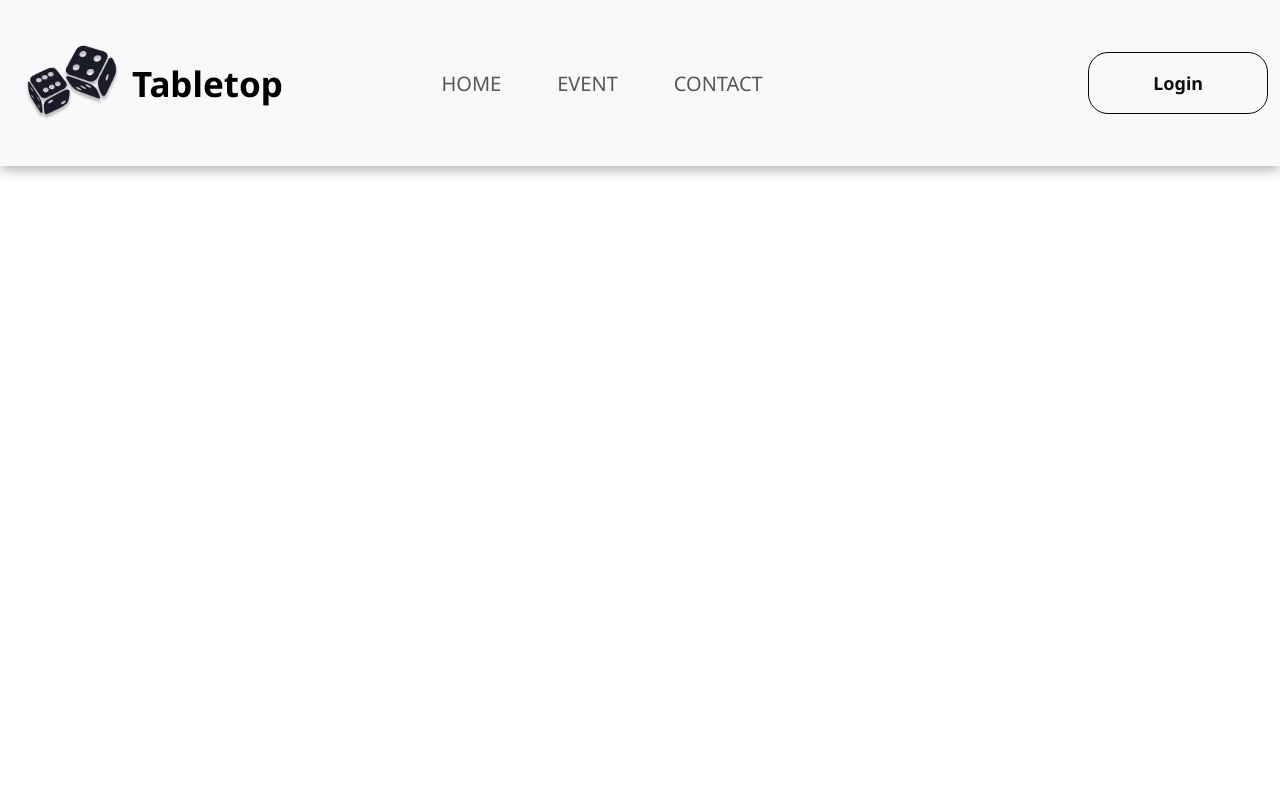
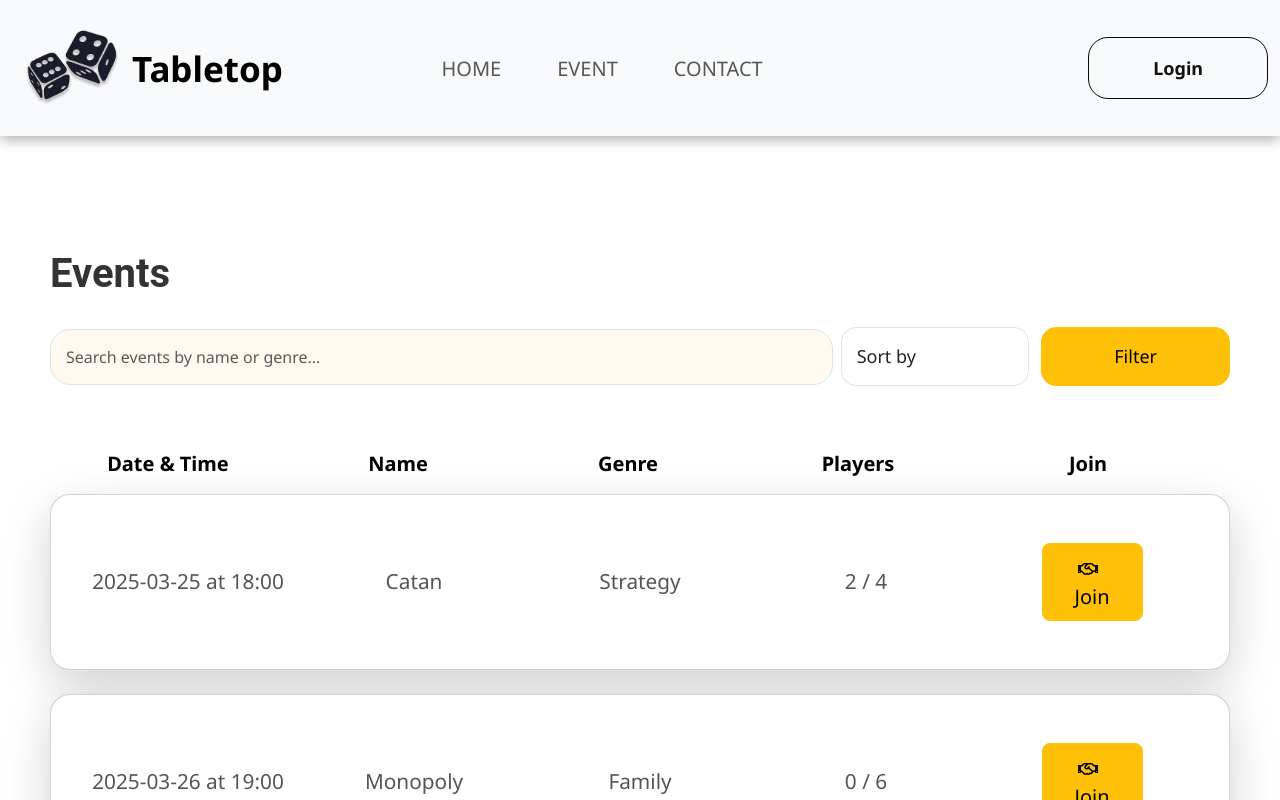
Before and after one commit to goddessesss/TabletopClient, a React (Vite) app: page /events in a window 1280 px wide. Shown: the top 800 px of the page. Built offline with nearby package versions, Linux system fonts and the light colour scheme.

Commit message:
adding events pages

```diff
--- a/src/AppRouter.jsx
+++ b/src/AppRouter.jsx
@@ -1,12 +1,14 @@
 import { Routes, Route } from 'react-router-dom';
 import Home from "./pages/Home";
 import Auth from "./pages/Auth.jsx";
+import Events from './pages/Events.jsx';
 
 const AppRouter = () => {
   return (
     <Routes>
       <Route path="/" element={<Home />} />
       <Route path="/auth" element={<Auth />} />
+      <Route path="/events" element={<Events />} />
     </Routes>
   );
 };
--- a/src/components/Navbar/Navbar.css
+++ b/src/components/Navbar/Navbar.css
@@ -1,5 +1,5 @@
 nav.navbar {
-  padding: 18px 0;
+  padding: 3px 0;
   position: fixed;
   width: 100%;
   top: 0;
--- a/src/components/Navbar/Navbar.jsx
+++ b/src/components/Navbar/Navbar.jsx
@@ -26,7 +26,7 @@ function Navbar() {
   return (
     <BootstrapNavbar expand="lg" className={`w-100 ${scrolled ? 'scrolled' : ''} bg-body-tertiary`}>
       <Container fluid>
-        <BootstrapNavbar.Brand as={Link} to="/#home">
+        <BootstrapNavbar.Brand as={Link} to="/">
           <img
             src={logo}
             alt="Logo"
@@ -37,9 +37,9 @@ function Navbar() {
         <BootstrapNavbar.Toggle aria-controls="basic-navbar-nav" />
         <BootstrapNavbar.Collapse id="basic-navbar-nav">
           <Nav className="mx-auto nav-links">
-            <Nav.Link as={Link} to="/#home" className="nav-item">Home</Nav.Link>
-            <Nav.Link as={Link} to="/#event" className="nav-item">Event</Nav.Link>
-            <Nav.Link as={Link} to="/#contact" className="nav-item">Contact</Nav.Link>
+            <Nav.Link as={Link} to="/" className="nav-item">Home</Nav.Link>
+            <Nav.Link as={Link} to="/events" className="nav-item">Event</Nav.Link>
+            <Nav.Link as={Link} to="/contact" className="nav-item">Contact</Nav.Link>
           </Nav>
 
           <div className="navbar-text">
--- /dev/null
+++ b/src/components/Search/SearchBar.jsx
@@ -0,0 +1,17 @@
+import React from 'react';
+import { Form } from 'react-bootstrap';
+
+function SearchBar({ searchTerm, setSearchTerm }) {
+  return (
+    <Form.Control
+      type="text"
+      placeholder="Search events by name or genre..."
+      className="search-bar"
+      value={searchTerm}
+      onChange={(e) => setSearchTerm(e.target.value)}
+      style={{ padding: '15px', backgroundColor: '#FFF9F0', borderRadius: '20px' }}
+    />
+  );
+}
+
+export default SearchBar;
--- a/src/pages/Auth.jsx
+++ b/src/pages/Auth.jsx
@@ -3,7 +3,7 @@ import authLogo from '../assets/auth-logo.png';
 import { FaEye, FaEyeSlash, FaGoogle } from 'react-icons/fa';
 import '../styles/auth.css';
 
-const Auth = () => {
+function Auth() {
   const [email, setEmail] = useState('');
   const [password, setPassword] = useState('');
   const [isLoginMode, setLoginMode] = useState(true);
--- /dev/null
+++ b/src/pages/Events.jsx
@@ -0,0 +1,121 @@
+import React, { useState } from 'react';
+import { Button, Card, Row, Col, Form } from 'react-bootstrap';
+import { FaRegHandshake } from 'react-icons/fa';
+import SearchBar from '../components/Search/SearchBar.jsx';
+import '../styles/Events.css';
+
+function Events() {
+  const [searchTerm, setSearchTerm] = useState('');
+  const [sortOption, setSortOption] = useState('default');
+  const [events, setEvents] = useState([
+    { id: 1, name: "Catan", date: "2025-03-25", time: "18:00", genre: "Strategy", players: 4, joined: 2 },
+    { id: 2, name: "Monopoly", date: "2025-03-26", time: "19:00", genre: "Family", players: 6, joined: 0 },
+    { id: 3, name: "Pandemic", date: "2025-03-27", time: "17:00", genre: "Cooperative", players: 4, joined: 0 },
+  ]);
+
+  const handleJoin = (eventId) => {
+    setEvents(events.map(event =>
+      event.id === eventId && event.joined < event.players
+        ? { ...event, joined: event.joined + 1 }
+        : event
+    ));
+    alert(`You joined the event: ${eventId}`);
+  };
+
+  const handleSearchChange = (e) => {
+    setSearchTerm(e.target.value);
+  };
+
+  const handleSortChange = (e) => {
+    setSortOption(e.target.value);
+  };
+
+  const filteredEvents = events
+    .filter(event => event.name.toLowerCase().includes(searchTerm.toLowerCase()) || event.genre.toLowerCase().includes(searchTerm.toLowerCase()))
+    .sort((a, b) => {
+      if (sortOption === 'newest') {
+        return new Date(b.date) - new Date(a.date);
+      }
+      if (sortOption === 'name-asc') {
+        return a.name.localeCompare(b.name);
+      }
+      if (sortOption === 'name-desc') {
+        return b.name.localeCompare(a.name);
+      }
+      return 0;
+    });
+
+  return (
+    <div className="events-container">
+      <h1 className="events-title">Events</h1>
+
+      <Row className="mb-5 align-items-center">
+        <Col xs={8} className="pe-2">
+          <SearchBar searchTerm={searchTerm} setSearchTerm={handleSearchChange} />
+        </Col>
+
+        <Col xs={2} className="ps-0 text-end">
+          <Form.Control
+            as="select"
+            onChange={handleSortChange}
+            value={sortOption}
+            className="sort-dropdown"
+          >
+            <option value="default" disabled>Sort by</option>
+            <option value="newest">Sort by Newest</option>
+            <option value="name-asc">Sort by Name (A-Z)</option>
+            <option value="name-desc">Sort by Name (Z-A)</option>
+          </Form.Control>
+        </Col>
+
+        <Col xs={2} className="ps-0 text-end">
+          <Button
+            variant="warning"
+            size="xl"
+            className="w-100 filter-button"
+          >
+            Filter
+          </Button>
+        </Col>
+      </Row>
+
+      <Row className="event-header">
+        <Col className="event-header-col">Date & Time</Col>
+        <Col className="event-header-col">Name</Col>
+        <Col className="event-header-col">Genre</Col>
+        <Col className="event-header-col">Players</Col>
+        <Col className="event-header-col">Join</Col>
+      </Row>
+
+      {filteredEvents.map(event => (
+        <Card key={event.id} className="event-card mb-4 shadow-lg">
+          <Card.Body>
+            <Row className="event-row">
+              <Col className="event-col date-col">
+                {event.date} at {event.time}
+              </Col>
+              <Col className="event-col">{event.name}</Col>
+              <Col className="event-col">{event.genre}</Col>
+              <Col className="event-col">
+                {event.joined} / {event.players}
+              </Col>
+              <Col className="event-col">
+                <Button
+                  variant="warning"
+                  className="join-button btn-lg"
+                  onClick={() => handleJoin(event.id)}
+                  disabled={event.joined >= event.players}
+                  size="xl"
+                >
+                  <FaRegHandshake /> Join
+                </Button>
+              </Col>
+            </Row>
+          </Card.Body>
+        </Card>
+      ))}
+    </div>
+  );
+}
+
+export default Events;
--- /dev/null
+++ b/src/styles/Events.css
@@ -0,0 +1,115 @@
+.events-container {
+    padding: 50px;
+    max-width: 100%;
+    margin: 150px auto;
+    box-sizing: border-box;
+}
+
+.events-title {
+    color: #333;
+    font-size: 2.5rem;
+    font-weight: bold;
+    margin-top: 50px;
+    margin-bottom: 30px;
+    font-family: 'Roboto', sans-serif;
+}
+
+.event-header {
+    display: flex;
+    color: black;
+    font-weight: bold;
+    padding: 15px;
+    font-size: 20px;
+    border-radius: 8px;
+    width: 100%;
+    box-sizing: border-box;
+}
+
+.event-header-col {
+    text-align: center;
+    flex: 1;
+}
+
+.event-card {
+    box-shadow: 0 4px 6px rgba(0, 0, 0, 0.1);
+    border-radius: 20px !important;
+    padding: 20px;
+    margin-bottom: 20px;
+    width: 100%;
+    box-sizing: border-box;
+    cursor: pointer;
+    transition: transform 0.3s ease, box-shadow 0.3s ease;
+}
+
+.event-card:hover {
+    transform: scale(1.01);
+    box-shadow: 0px 10px 20px rgba(0, 0, 0, 0.2);
+}
+
+.event-row {
+    display: flex;
+    align-items: center;
+    justify-content: space-between;
+}
+
+.event-col {
+    text-align: center;
+    flex: 1;
+    padding: 12px;
+    font-size: 1.3rem;
+    color: #555;
+}
+
+.join-button svg {
+    margin-right: 8px;
+}
+
+.join-button:hover {
+    background-color: #e67e22;
+    border-color: #e67e22;
+}
+
+.event-header:hover {
+    background-color: #f8f9fa;
+    cursor: pointer;
+}
+
+.sort-dropdown {
+    padding: 15px;
+    border-radius: 15px;
+    width: 100%;
+    font-size: 18px;
+}
+
+.filter-button {
+    padding: 15px;
+    border-radius: 15px;
+    font-size: 18px;
+}
+
+.sort-dropdown {
+    padding: 15px !important;
+    border-radius: 15px !important;
+    width: 100%;
+    font-size: 18px !important;
+}
+
+.filter-button {
+    padding: 15px !important;
+    border-radius: 15px !important;
+    font-size: 18px !important;
+}
+
+.join-button {
+    width: 50%;
+    padding: 12px;
+    border-radius: 10px;
+    font-size: 18px;
+    display: flex;
+    justify-content: center;
+    align-items: center;
+}
+
+.join-button:disabled {
+    background-color: #ccc;
+}
```
